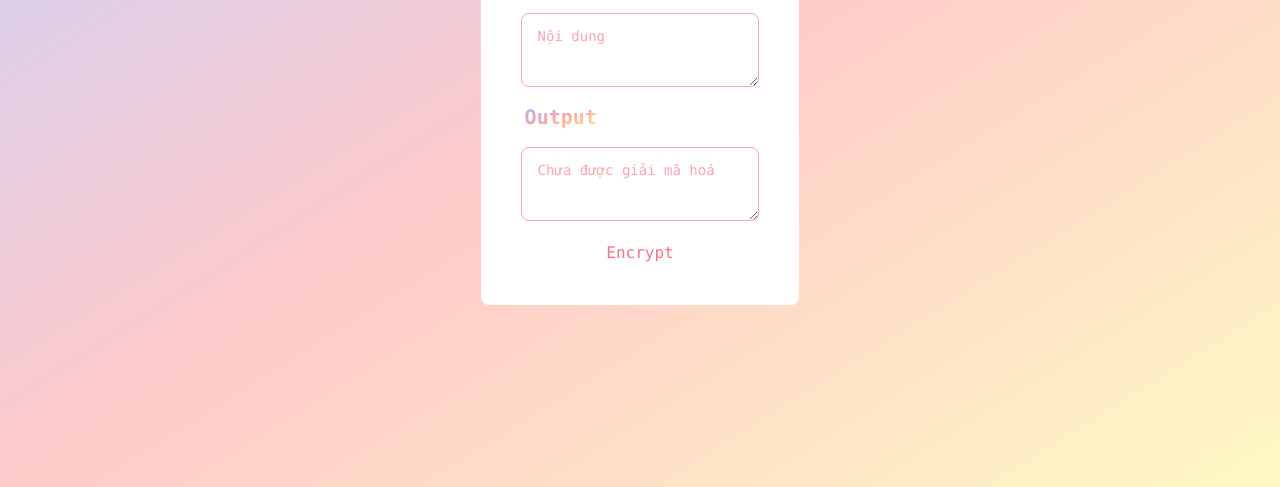
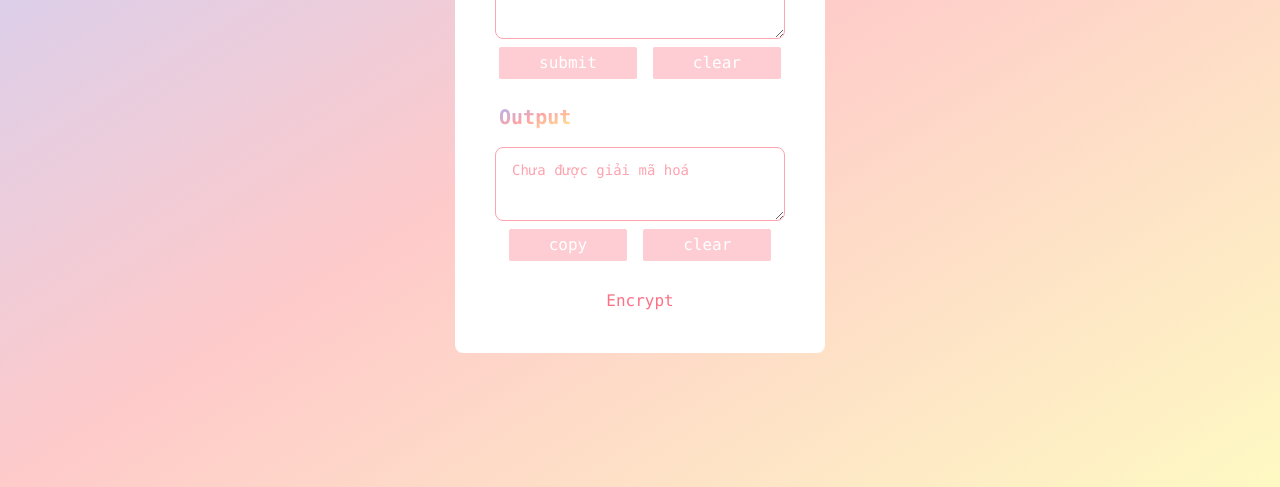
Before and after one commit to catcat1204/decode-invisible-text, a plain HTML site: page index.html in a window 1280 px wide. Shown: the part 313-800 px from the top of the page. Drawn offline with nearby package versions, Linux system fonts and the light colour scheme.

Commit message:
edit index.html

```diff
--- a/index.html
+++ b/index.html
@@ -43,9 +43,12 @@
           type="text"
           placeholder="Nội dung"
           class="text-rose-400 textarea textarea-bordered w-full max-w-xs placeholder-rose-300 border-rose-300 hover:outline-rose-300 focus:outline-rose-300 rounded-lg"
-          onchange="decodeText()"
           id="input"
         /></textarea>
+        <label class="label flex justify-center">
+          <button type="button" id="submitintput" onclick="submitInput()" class="button rounded-sm bg-rose-200 mr-2 py-1 px-10 text-white ring-rose-100 focus:ring-4 ">submit</button>
+         <button type="button"  id="clearintput"onclick="clearInput()" class="button rounded-sm bg-rose-200 ml-2 py-1 px-10 text-white ring-rose-100 focus:ring-4 ">clear</button>
+         </label>
         <label class="label">
           <span
             class="label-text text-xl my-2 font-extrabold text-transparent bg-clip-text bg-gradient-to-br from-indigo-300 via-red-300 to-yellow-200"
@@ -57,6 +60,10 @@
           placeholder="Chưa được giải mã hoá"
           id="output"
         ></textarea>
+        <label class="label flex justify-center">
+          <button type="button"  id="copyoutput" onclick="copyOutput()" class="button rounded-sm bg-rose-200 mr-2 py-1 px-10 text-white ring-rose-100 focus:ring-4 ">copy</button>
+          <button type="button" id="clearoutput" onclick="clearOutput()" class="button rounded-sm bg-rose-200 ml-2 py-1 px-10 text-white ring-rose-100 focus:ring-4">clear</button>
+        </label>
         <a
           class="link text-rose-400 flex justify-center mt-5 no-underline"
           href="https://catcat1204.github.io/encode-invisible-text/"
--- a/script.js
+++ b/script.js
@@ -1,4 +1,14 @@
-function decodeText() {
+function clearInput() {
+  document.getElementById("input").value = "";
+}
+function clearOutput() {
+  document.getElementById("output").value = "";
+}
+function copyOutput() {
+  document.getElementById("output").select();
+  document.execCommand("copy");
+}
+function submitInput() {
   const inputContent = document.getElementById("input").value;
   if (checkEncode(inputContent)) {
     document.getElementById("output").value = decode(inputContent);
```
